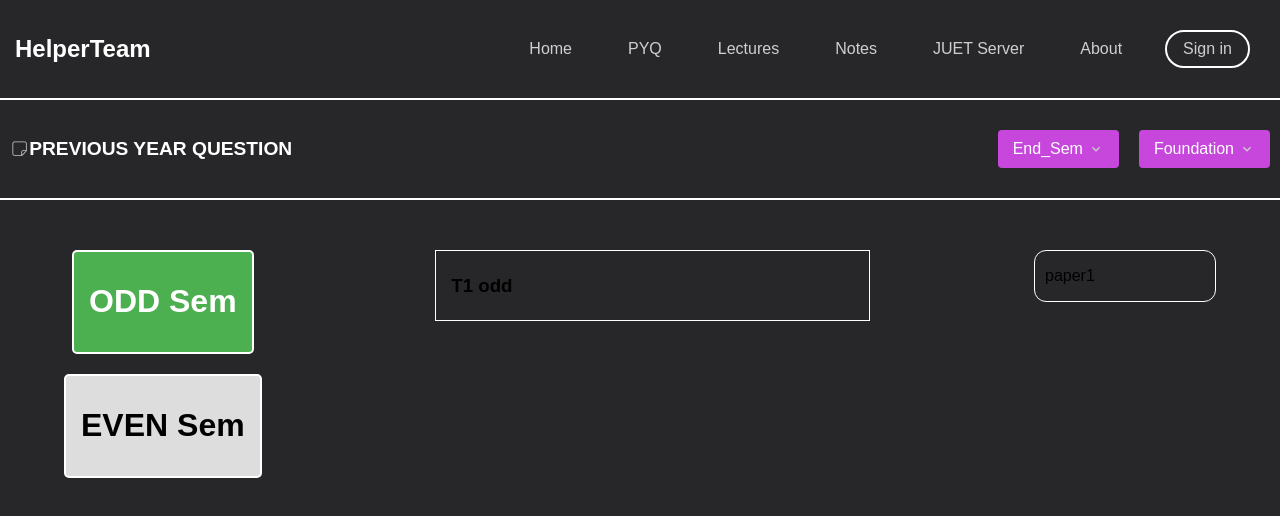
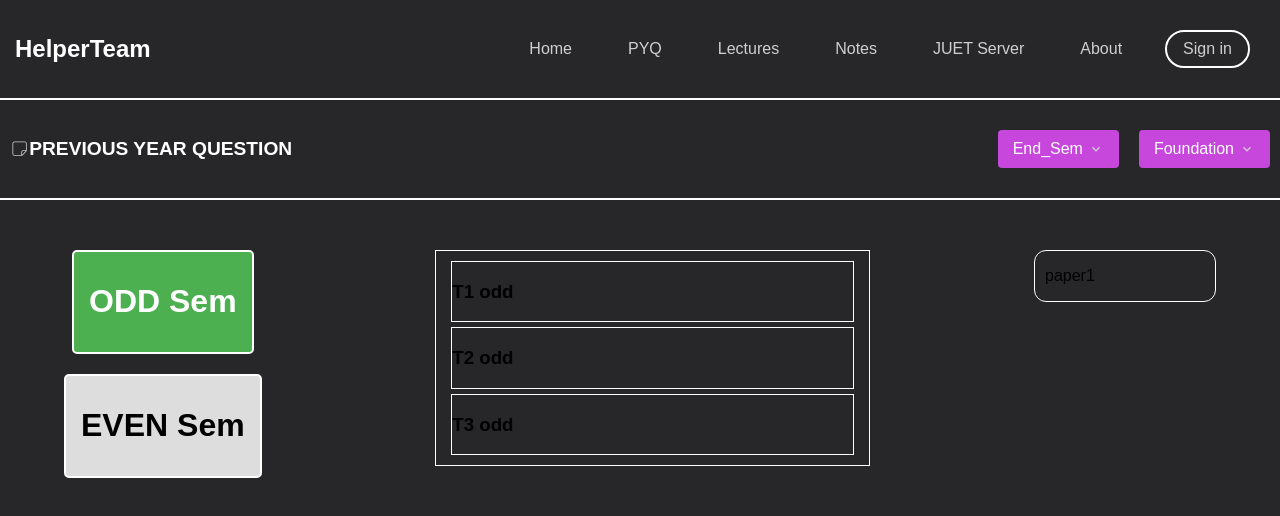
Before and after one commit to Indranil102/Helper_Team, a React (Create React App) app: page /pyq in a window 1280 px wide. Shown: the top 516 px of the page. Built offline with nearby package versions, Linux system fonts and the light colour scheme; a web font is replaced by a local one.

Commit message:
photo added and css update

```diff
--- a/src/Pages/about/About.css
+++ b/src/Pages/about/About.css
@@ -6,6 +6,10 @@
 
    text-shadow: 30px;
    font-size: x-large;
+}
+.about-names{
+    display: flex;
+
 }
 .container-about {
     margin-left: 20px;
--- a/src/Pages/about/About.jsx
+++ b/src/Pages/about/About.jsx
@@ -1,13 +1,14 @@
 import React from 'react'
 import './About.css'
 import indu from '../../Images/IMG_20240328_121030_301-removebg-preview.png'
+import me from '../../Images/me.jpg'
 const About = () => {
   return (
     <>
     <div className='Developer'>
     <h1 >Developers</h1>
     </div>
-    <div>
+    <div className='about-names'>
       <div className='container-about'>
         <div ><img className='image'src={indu} alt="Indu" /></div>
         <div className='personal-details'><h5>Indranil Samanta</h5>
@@ -15,7 +16,7 @@ const About = () => {
              <p>Prof.: Developer</p></div>
       </div>
       <div className='container-about'>
-        <div ><img className='image'src={''} alt="Pajju" /></div>
+        <div ><img className='image'src={me} alt="Pajju" /></div>
         <div className='personal-details'><h5>Divyanshu Prajapati</h5>
              <p>221B155</p>
              <p>Prof.: Developer</p></div>
--- a/src/Pages/pyq/Pyq.css
+++ b/src/Pages/pyq/Pyq.css
@@ -279,7 +279,11 @@ body {
   flex: 1;
   margin-left: 10px;
   border: 1px solid white;
-
   max-width: 35%;
 
 }
+
+.test{
+  border: 1px solid #fff;
+  margin: 5px 0 5px 0;
+}
--- a/src/Pages/pyq/Pyq.jsx
+++ b/src/Pages/pyq/Pyq.jsx
@@ -18,12 +18,18 @@ const Pyq = () => {
         <>
           <div className='test'><h3>T1 odd</h3>
           </div>
+          <div className='test'><h3>T2 odd</h3>
+          </div>
+          <div className='test'><h3>T3 odd</h3>
+          </div>
 
 
         </>
       ) : (
         <>
           <div className='test'><h3>T1 even</h3></div>
+          <div className='test'><h3>T2 even</h3></div>
+          <div className='test'><h3>T3 even</h3></div>
         </>
       )
     );
@@ -75,7 +81,7 @@ const Pyq = () => {
     {selectSem()}
   </div>
   <div className='selected-test'>
-    <div className='test'>
+    <div className='select-paper'>
     <Papers/>
 
     </div>
```
Also changed, not shown: src/Images/me.jpg (added).
